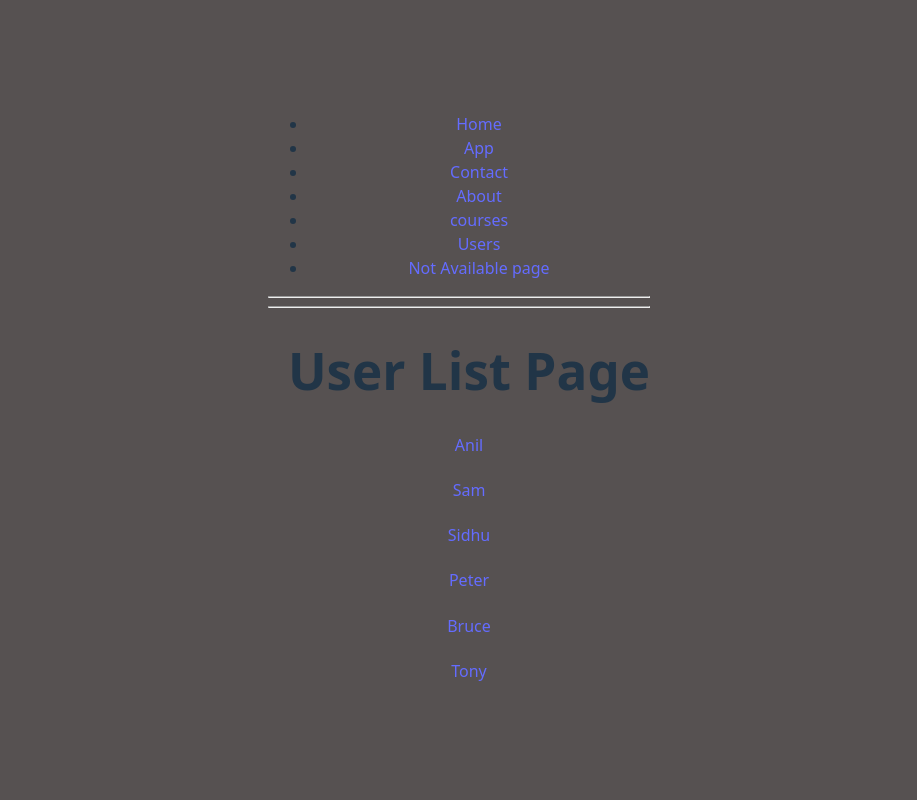
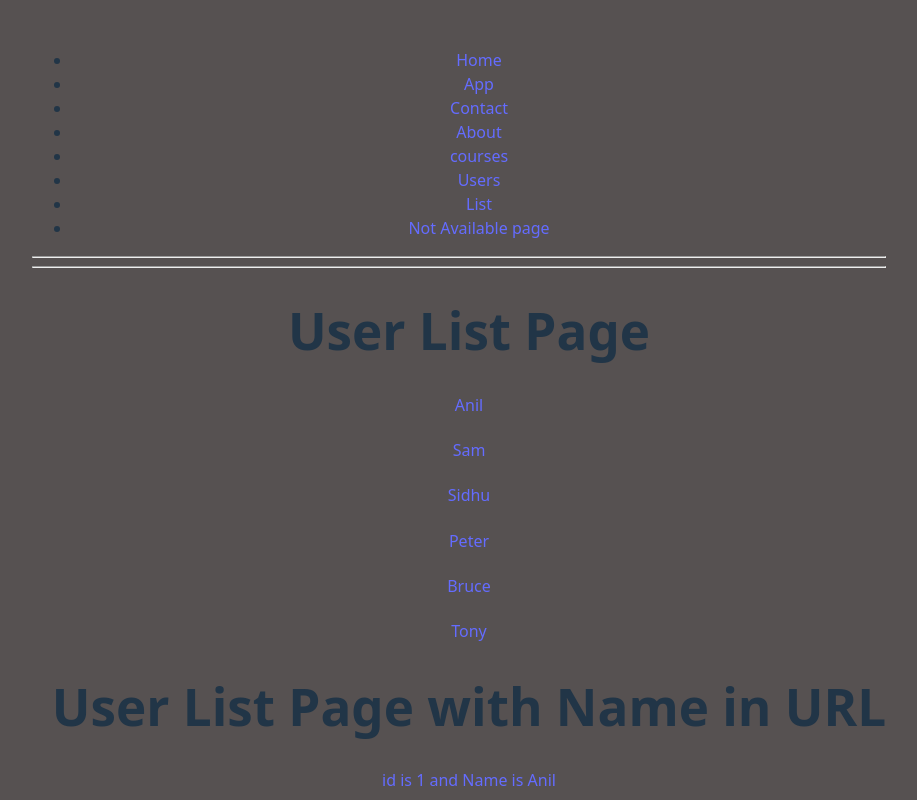
Before and after one commit to anupamkush9/revise-react, a React (Vite) app: page /users in a window 1280 px wide. Shown: the top 800 px of the page, without its empty margins (181-1098 px from the left). Built offline with nearby package versions, Linux system fonts and the light colour scheme.

Commit message:
created list and name as optional segment for users

```diff
--- a/src/NavLayout.jsx
+++ b/src/NavLayout.jsx
@@ -23,6 +23,9 @@ export default function NavLayout(){
                     <Link to="/Users">Users</Link>
                 </li>
                 <li>
+                    <Link to="/Users/list">List</Link>
+                </li>
+                <li>
                     <Link to="/adsfjkl">Not Available page</Link>
                 </li>
                 </ul>
--- a/src/UserList.jsx
+++ b/src/UserList.jsx
@@ -19,5 +19,14 @@ export default function UserList() {
                 </div>
             ))
         }
+
+        <h1>User List Page with Name in URL</h1>
+        {
+            userData.map((item, key) => (
+                <div key={key}>
+                    <h4><Link to={"/users/"+item.id+"/"+item.name}  >id is {item.id} and Name is {item.name}</Link></h4>
+                </div>
+            ))
+        }
     </div>
 }
--- a/src/main.jsx
+++ b/src/main.jsx
@@ -23,8 +23,10 @@ createRoot(document.getElementById('root')).render(
         <Route path="app" element={<App />} />
         <Route path="contact" element={<Contact />} />
         <Route path="about" element={<About />} />
-        <Route path="/users" element={<UserList />} />
         <Route path="/users/:id" element={<UserDetail />} />
+
+        <Route path='/users/list?' element={<UserList />} />
+        <Route path='/users/:id/:name?' element={<UserDetail />} />
 
         <Route path="/courses" element={<Courses />} >
           <Route path="search" element={<Search />} />
```
